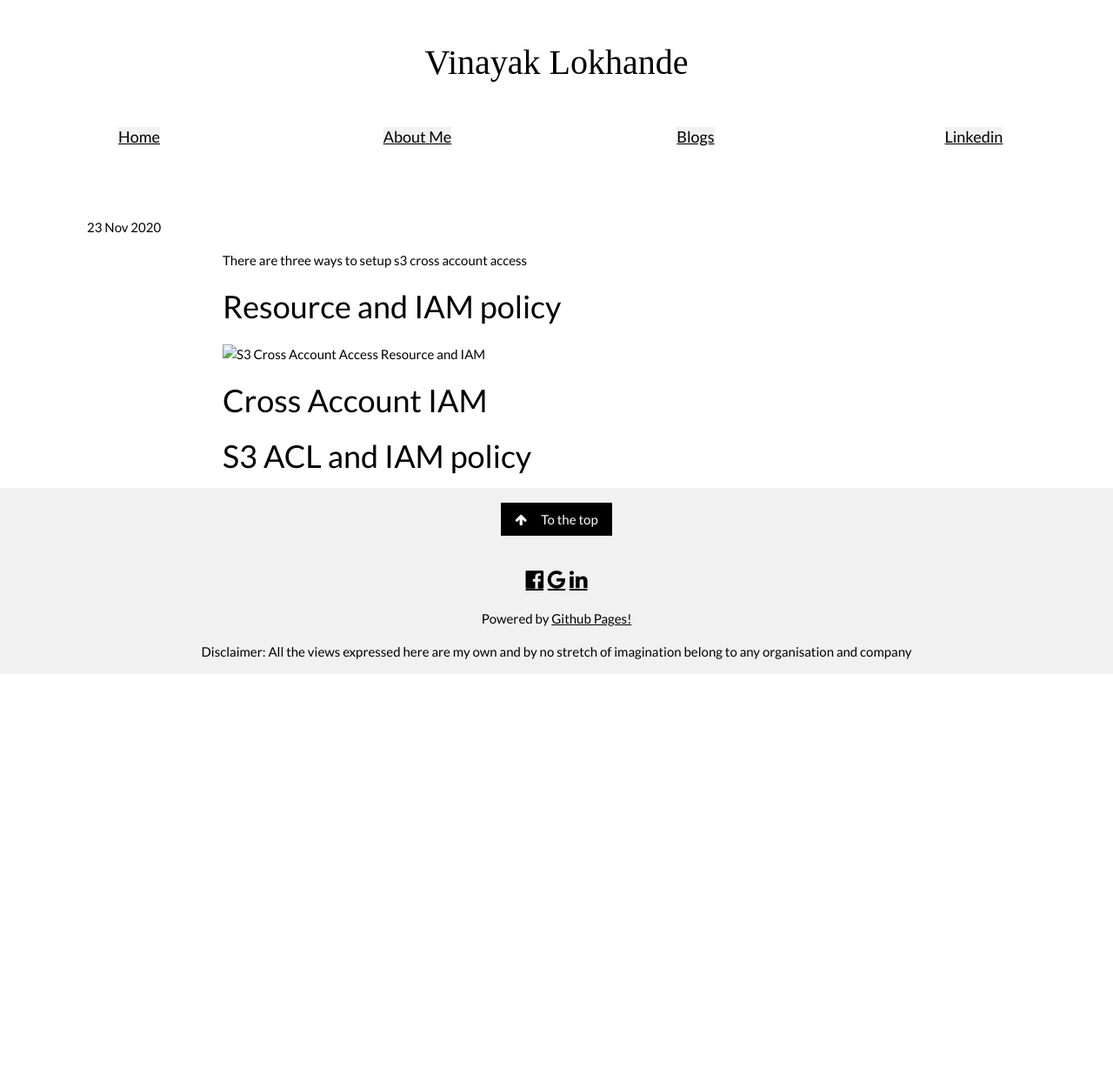
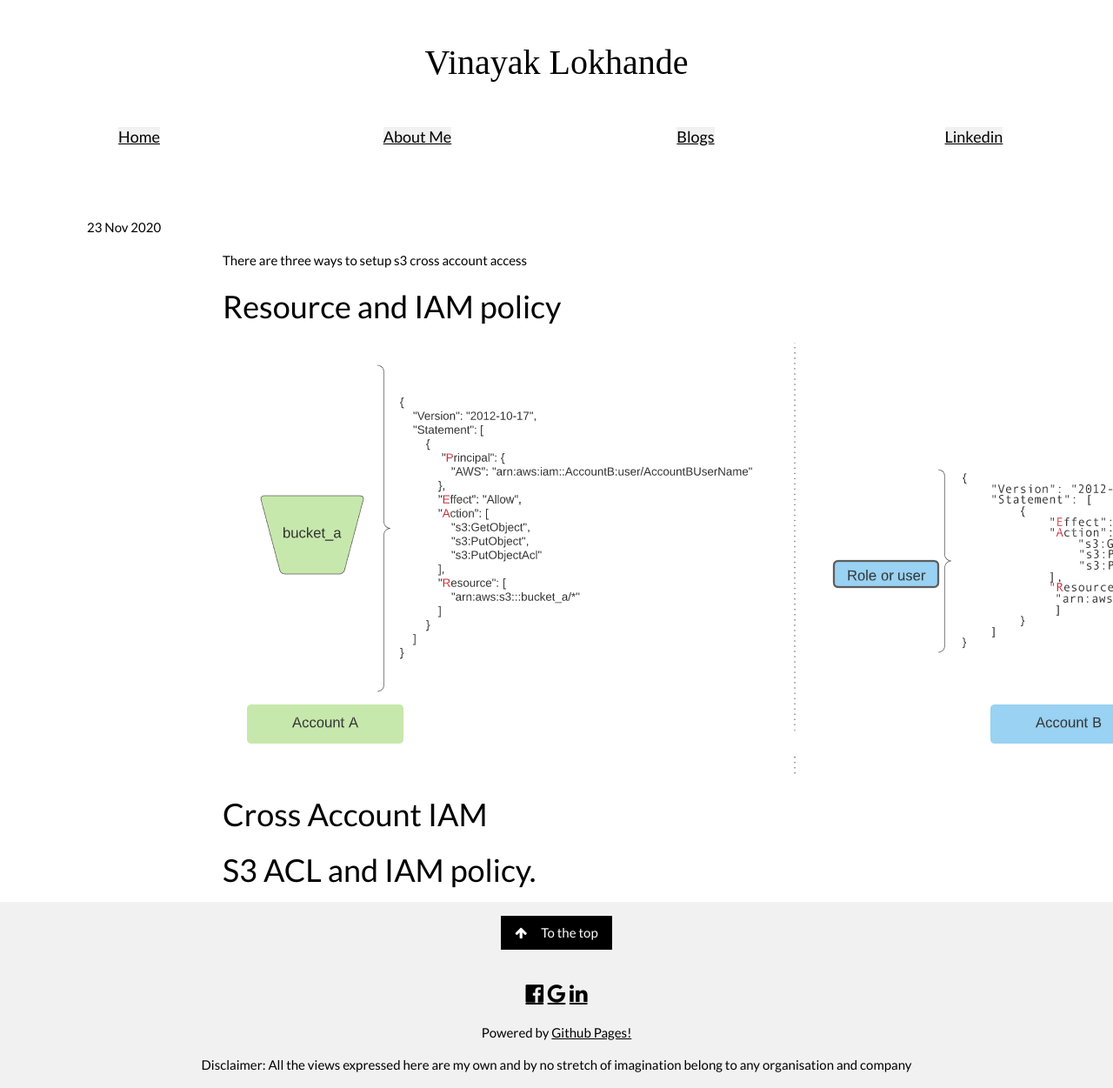
Before and after one commit to vinlok/vinlok.github.io, a Jekyll site: the page built from _posts/2020-11-29-AWS-s3-cross-account-perms.md, in a window 1280 px wide and 1251 px high. Shown: the whole window at 87% size. Built offline with Jekyll 4.4.1, drawn with Linux system fonts in a browser that asks for light colours.

Commit message:
try 2 add  images

```diff
--- a/_posts/2020-11-29-AWS-s3-cross-account-perms.md
+++ b/_posts/2020-11-29-AWS-s3-cross-account-perms.md
@@ -10,11 +10,11 @@ There are three ways to setup s3 cross account access
 
 # Resource and IAM policy
 
-<img src="images/aws/s3/cross_account_res_IAM.png" alt="S3 Cross Account Access Resource and IAM" />
+<img src="http://www.vinayaklokhande.com/images/aws/s3/cross_account_res_IAM.png" alt="S3 Cross Account Access Resource and IAM" />
 
 
 
 # Cross Account IAM
 
 
-# S3 ACL and IAM policy
+# S3 ACL and IAM policy.
```
Also changed, not shown: images/aws/s3/cross_account_res_IAM.png (added).
